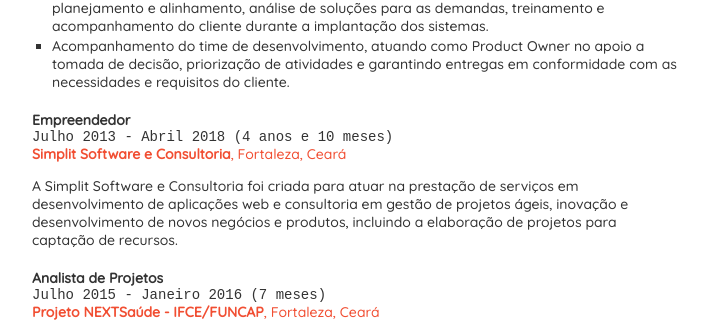
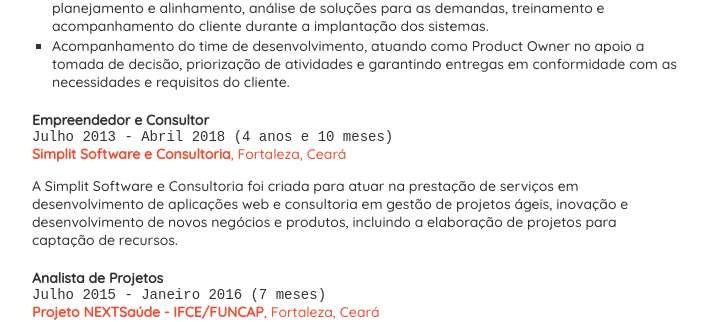
Before and after one commit to valdirsjr/valdirsjr.github.io, a Jekyll site: the page resume/index.html, which Jekyll copies as it is, in a window 1280 px wide and 900 px high, scrolled down 638 px. Shown: the part 149-471 px from the top of the window, without its empty margins (359-1067 px from the left). Built offline with Jekyll 4.4.1, drawn with Linux system fonts in a browser that asks for light colours.

Commit message:
Update index.html

```diff
--- a/resume/index.html
+++ b/resume/index.html
@@ -108,7 +108,7 @@
 			</div>
 			<div class="sectionContent">
 				<div class="blockHeader">
-					<span class="title">Empreendedor</span> <span class="date">Julho 2013 - Abril 2018 (4 anos e 10 meses)</span>
+					<span class="title">Empreendedor e Consultor</span> <span class="date">Julho 2013 - Abril 2018 (4 anos e 10 meses)</span>
 					<div class="company">
 						<strong>Simplit Software e Consultoria</strong>, Fortaleza, Ceará<br>
 					</div>
```
